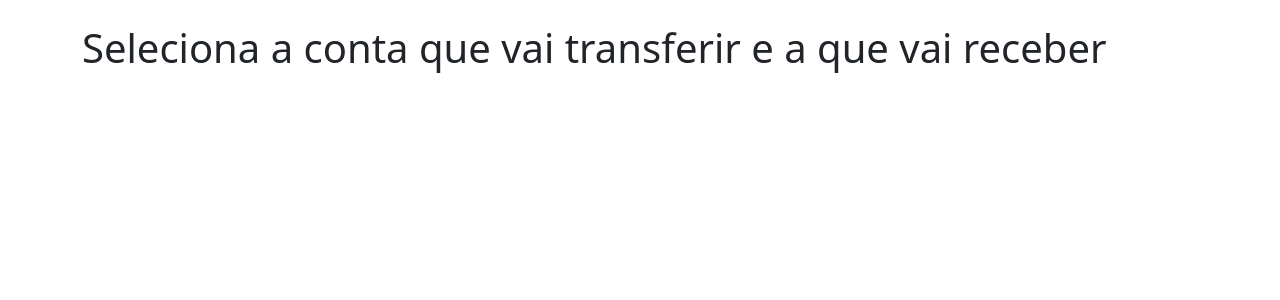
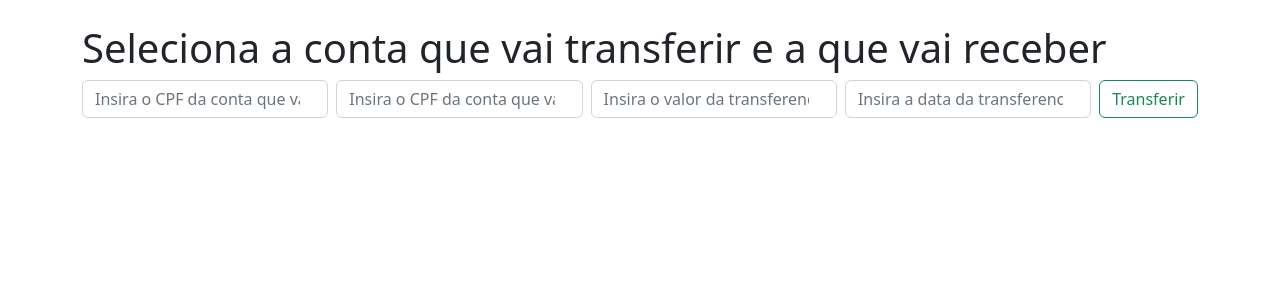
Before and after one commit to s0br4l/digital_bank, a Django app: page /transactions in a window 1280 px wide. Shown: the part 56-356 px from the top of the page. Run offline with Django 4.2, Linux system fonts and the light colour scheme.

Commit message:
Added transactions(by 'cpf') view and updated template

```diff
--- a/digital_bank/admin.py
+++ b/digital_bank/admin.py
@@ -1,5 +1,4 @@
 from django.contrib import admin
-from .models import Contas, Historico
+from .models import Contas
 
 admin.site.register(Contas)
-admin.site.register(Historico)
--- a/digital_bank/forms.py
+++ b/digital_bank/forms.py
@@ -1,6 +1,6 @@
 from django import forms
 from django.forms import ModelForm
-from .models import Contas, Historico
+from .models import Contas
 
 
 class NewAccForm(ModelForm):
--- a/digital_bank/models.py
+++ b/digital_bank/models.py
@@ -22,12 +22,12 @@ class Contas(models.Model):
         return str(self.cpf)
 
 
-class Historico(models.Model):
+class Transferencias(models.Model):
     ENVIADO = "-"
     RECEBIDO = "+"
     TIPOS_TRANSF = [(ENVIADO, 'Enviar'), (RECEBIDO, 'Receber')]
 
-    id = models.OneToOneField(Contas, on_delete=models.CASCADE, primary_key=True)
+    id_transf = models.ForeignKey(Contas, blank=True, null=True, on_delete=models.CASCADE)
     data_transf = models.DateTimeField()
     valor_transf = models.DecimalField(max_digits=15, decimal_places=2)
     tipo_transf = models.CharField(max_length=1, choices=TIPOS_TRANSF)
--- a/digital_bank/templates/transactions.html
+++ b/digital_bank/templates/transactions.html
@@ -5,4 +5,20 @@
 {% block content %}
 <h1>Seleciona a conta que vai transferir e a que vai receber
 </h1>
+
+  <form class="d-flex" role="search" method="POST" action="{% url 'transactions_results' %}">
+
+    {% csrf_token %}
+
+     <input class="form-control me-2" type="search" placeholder="Insira o CPF da conta que vai enviar o dinheiro"
+           aria-label="Search" name="envia">
+     <input class="form-control me-2" type="search" placeholder="Insira o CPF da conta que vai receber o dinheiro"
+         aria-label="Search" name="recebe">
+     <input class="form-control me-2" type="search" placeholder="Insira o valor da transferencia"
+         aria-label="Search" name="valor">
+     <input class="form-control me-2" type="search" placeholder="Insira a data da transferencia"
+     aria-label="Search" name="data">
+    <button class="btn btn-outline-success" type="submit">Transferir</button>
+  </form>
+
 {% endblock %}
--- a/digital_bank/urls.py
+++ b/digital_bank/urls.py
@@ -10,5 +10,6 @@ urlpatterns = [
     path('accbalance', views.accbalance, name='accbalance'),
     path('accbalance_results', views.accbalance_results, name='accbalance_results'),
     path('transactions', views.transactions, name='transactions'),
+    path('transactions_results', views.transactions_results, name='transactions_results'),
     path('acchistory', views.acchistory, name='acchistory'),
 ]
--- a/digital_bank/views.py
+++ b/digital_bank/views.py
@@ -1,11 +1,14 @@
+from decimal import Decimal
 from django.core.exceptions import ObjectDoesNotExist
 from django.shortcuts import render
 from .forms import NewAccForm
 from django.http import HttpResponseRedirect
-from .models import Contas, Historico
+from .models import Contas, Transferencias
+
 
 def home(request):
     return render(request, 'home.html', {})
+
 
 def newacc(request):
     submitted = False
@@ -26,12 +29,15 @@ def acclist(request):
     acclist = Contas.objects.all()
     return render(request, 'acclist.html', {'acclist': acclist})
 
+
 def accid(request, acc_id):
     accid = Contas.objects.get(pk=acc_id)
     return render(request, 'acc.html', {'accid': accid})
 
+
 def accbalance(request):
     return render(request, 'accbalance.html', {})
+
 
 def accbalance_results(request):
     if request.method == "POST":
@@ -46,8 +52,40 @@ def accbalance_results(request):
     else:
         return render(request, 'accbalance_results.html', {})
 
+
 def transactions(request):
     return render(request, 'transactions.html', {})
 
+
+def transactions_results(request):
+    if request.method == "POST":
+        cpfenvia = request.POST['envia']
+        cpfrecebe = request.POST['recebe']
+        data_transf = request.POST['data']
+        try:
+            valor_transf = float(request.POST['valor'])
+            valor_envia = Decimal(valor_transf * (-1))
+            valor_recebe = Decimal(valor_transf)
+        except ValueError:
+            return render(request, 'transactions_results.html', {})
+
+        try:
+            acc_envia = Contas.objects.get(cpf=cpfenvia)
+            acc_envia.saldo = acc_envia.saldo + valor_envia
+            acc_envia.save()
+            acc_recebe = Contas.objects.get(cpf=cpfrecebe)
+            acc_recebe.saldo = acc_recebe.saldo + valor_recebe
+            acc_recebe.save()
+            return render(request, 'transactions_results.html',
+                          {'cpfenvia': cpfenvia, 'cpfrecebe': cpfrecebe,'valor_envia': valor_envia,
+                           'valor_recebe': valor_recebe,'data_transf': data_transf,
+                           'acc_envia': acc_envia,'acc_recebe': acc_recebe})
+        except ObjectDoesNotExist:
+            return render(request, 'transactions_results.html', {'valor_transf': valor_transf})
+
+    else:
+        return render(request, 'transactions_results.html', {})
+
+
 def acchistory(request):
     return render(request, 'acchistory.html', {})
```
Also changed, not shown: digital_bank/templates/transactions_results.html (added, +19 -0 lines), digital_bank/migrations/0001_initial.py (deleted).
